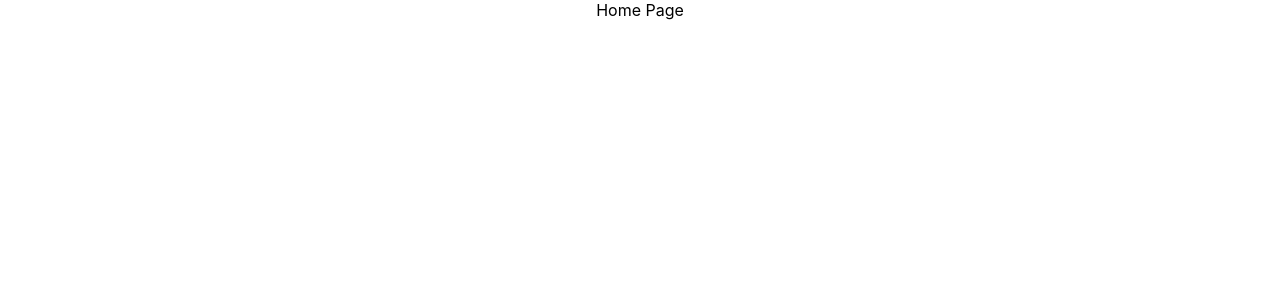
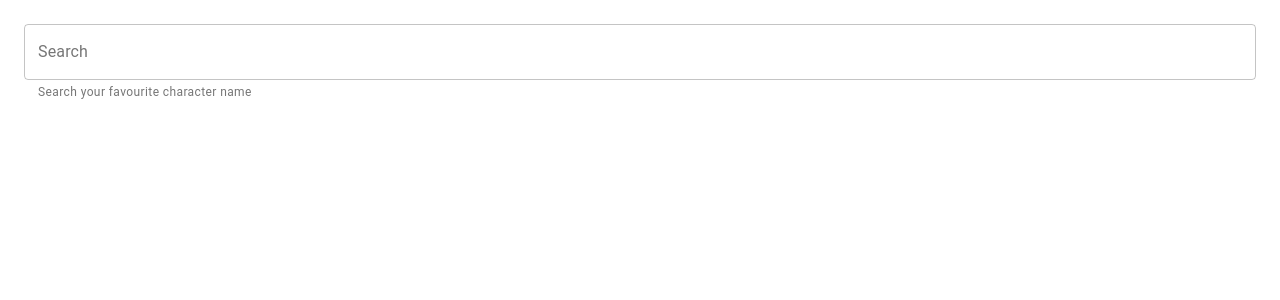
Before and after one commit to adityaa30/breaking-bad, a React (Create React App) app: page / in a window 1280 px wide. Shown: the top 300 px of the page. Built offline with nearby package versions, Linux system fonts and the light colour scheme.

Commit message:
feat(home): debounced search text
- implement debounced search text to reduce the total number of requests
sent to the backend
- create dummy components CharacterCardGrid and CharacterCard to show in
the home page

```diff
--- a/package.json
+++ b/package.json
@@ -5,9 +5,11 @@
   "dependencies": {
     "@material-ui/core": "^4.11.2",
     "@types/jest": "^26.0.19",
+    "@types/lodash": "^4.14.165",
     "@types/node": "^12.19.9",
     "@types/react": "^16.14.2",
     "@types/react-dom": "^16.9.10",
+    "lodash": "^4.17.20",
     "react": "^17.0.1",
     "react-dom": "^17.0.1",
     "react-router-dom": "^5.2.0",
--- a/src/App.css
+++ b/src/App.css
@@ -1,38 +1,3 @@
 .App {
-  text-align: center;
+  width: 100vw;
 }
-
-.App-logo {
-  height: 40vmin;
-  pointer-events: none;
-}
-
-@media (prefers-reduced-motion: no-preference) {
-  .App-logo {
-    animation: App-logo-spin infinite 20s linear;
-  }
-}
-
-.App-header {
-  background-color: #282c34;
-  min-height: 100vh;
-  display: flex;
-  flex-direction: column;
-  align-items: center;
-  justify-content: center;
-  font-size: calc(10px + 2vmin);
-  color: white;
-}
-
-.App-link {
-  color: #61dafb;
-}
-
-@keyframes App-logo-spin {
-  from {
-    transform: rotate(0deg);
-  }
-  to {
-    transform: rotate(360deg);
-  }
-}
--- /dev/null
+++ b/src/components/character-card-grid/index.tsx
@@ -0,0 +1,8 @@
+import React from "react";
+
+export default function CharacterCardGrid() {
+  return (
+    <>
+    </>
+  )
+}
--- a/src/components/home/index.css
+++ b/src/components/home/index.css
@@ -0,0 +1,3 @@
+.Home {
+  display: flex;
+}
--- a/src/components/home/index.jsx
+++ /dev/null
@@ -1,9 +0,0 @@
-import React from 'react';
-
-export default function Home() {
-  return (
-    <>
-    Home Page
-    </>
-  )
-}
--- /dev/null
+++ b/src/components/home/index.tsx
@@ -0,0 +1,37 @@
+import { TextField } from "@material-ui/core";
+import React, { useEffect } from "react";
+import useDebouncedText from "../../hooks/useDebouncedSearchText";
+import CharacterCardGrid from "../character-card-grid";
+
+import "./index.css";
+
+export default function Home() {
+  const {
+    text: searchText,
+    debouncedText: debouncedSearchText,
+    handleTextChange: handleSearchTextChange,
+  } = useDebouncedText("", 1000);
+
+  useEffect(() => {
+    // ToDo: Send API request
+  }, [debouncedSearchText]);
+
+  return (
+    <div className="Home">
+      <TextField
+        id="outlined-basic"
+        style={{ margin: 24 }}
+        value={searchText}
+        onChange={(event) => handleSearchTextChange(event.target.value)}
+        label="Search"
+        placeholder="Walter White"
+        helperText="Search your favourite character name"
+        variant="outlined"
+        size={"medium"}
+        fullWidth
+      />
+
+      <CharacterCardGrid />
+    </div>
+  );
+}
--- /dev/null
+++ b/src/hooks/useDebouncedSearchText.ts
@@ -0,0 +1,22 @@
+import { useState, useCallback, ChangeEvent } from "react";
+import { debounce } from "lodash";
+
+export default function useDebouncedSearchText(
+  initValue: string,
+  debounceTime: number
+) {
+  const [text, setText] = useState(initValue);
+  const [debouncedText, setDebouncedText] = useState(initValue);
+
+  const setDebouncedTextCallback = useCallback(
+    debounce((nextValue) => setDebouncedText(nextValue), debounceTime),
+    []
+  );
+
+  const handleTextChange = (nextValue: string) => {
+    setText(nextValue);
+    setDebouncedTextCallback(nextValue);
+  };
+
+  return { text, debouncedText, handleTextChange};
+}
--- a/tsconfig.json
+++ b/tsconfig.json
@@ -18,7 +18,7 @@
     "resolveJsonModule": true,
     "isolatedModules": true,
     "noEmit": true,
-    "jsx": "react-jsx"
+    "jsx": "react"
   },
   "include": [
     "src"
```
Also changed, not shown: src/components/character-card/index.tsx (added, +8 -0 lines), src/components/character-details/index.tsx (renamed from src/components/character-details/index.jsx), 2 other files (tests, documents, lock files or other folders).
